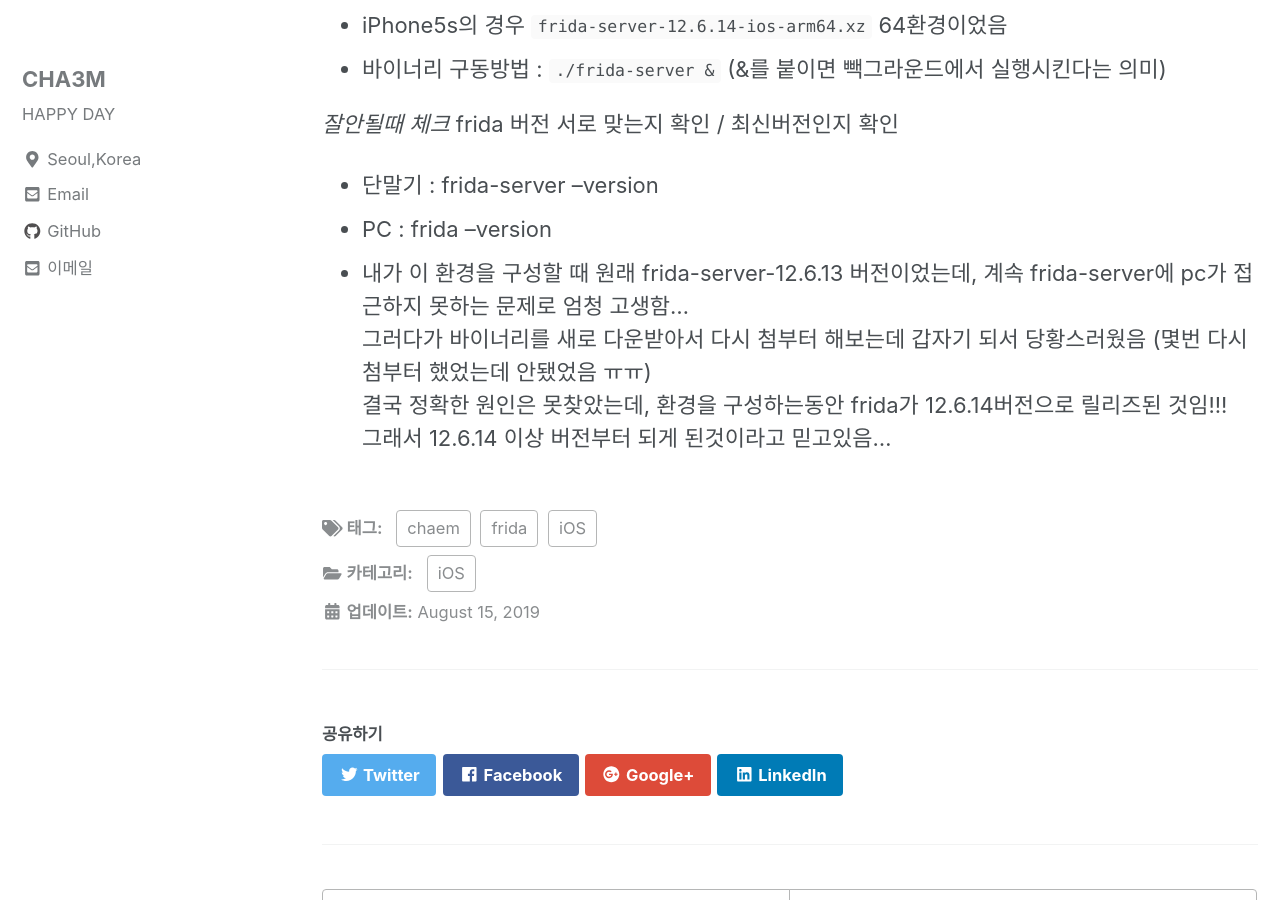
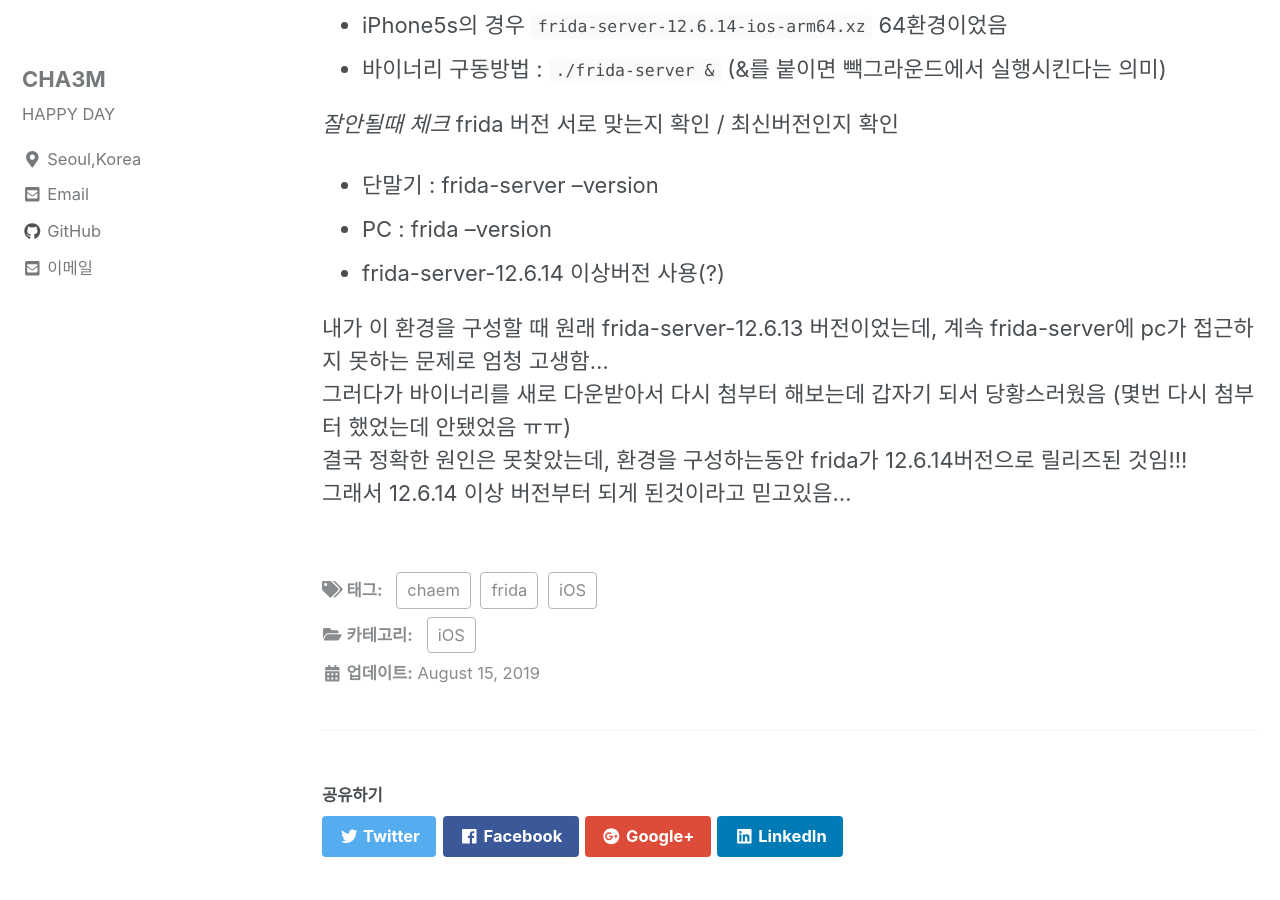
Before and after one commit to Hanchaemin/CHA3M.github.io, a Jekyll site: the page built from _posts/2019-08-15-iOS-frida_setting.md, in a window 1280 px wide and 900 px high, scrolled down 1688 px. Built offline with Jekyll 4.4.1, drawn with Linux system fonts in a browser that asks for light colours; nearby versions of some CDN libraries; comment, search, counter and statistics services are not loaded.

Commit message:
Update 2019-08-15-iOS-frida_setting.md

```diff
--- a/_posts/2019-08-15-iOS-frida_setting.md
+++ b/_posts/2019-08-15-iOS-frida_setting.md
@@ -40,7 +40,9 @@ categories:
 frida 버전 서로 맞는지 확인 / 최신버전인지 확인
 - 단말기 : frida-server --version
 - PC : frida --version
-- 내가 이 환경을 구성할 때 원래 frida-server-12.6.13 버전이었는데, 계속 frida-server에 pc가 접근하지 못하는 문제로 엄청 고생함...
+- frida-server-12.6.14 이상버전 사용(?)
+
+내가 이 환경을 구성할 때 원래 frida-server-12.6.13 버전이었는데, 계속 frida-server에 pc가 접근하지 못하는 문제로 엄청 고생함...
 그러다가 바이너리를 새로 다운받아서 다시 첨부터 해보는데 갑자기 되서 당황스러웠음 (몇번 다시 첨부터 했었는데 안됐었음 ㅠㅠ)
 결국 정확한 원인은 못찾았는데, 환경을 구성하는동안 frida가 12.6.14버전으로 릴리즈된 것임!!!
 그래서 12.6.14 이상 버전부터 되게 된것이라고 믿고있음...
```
